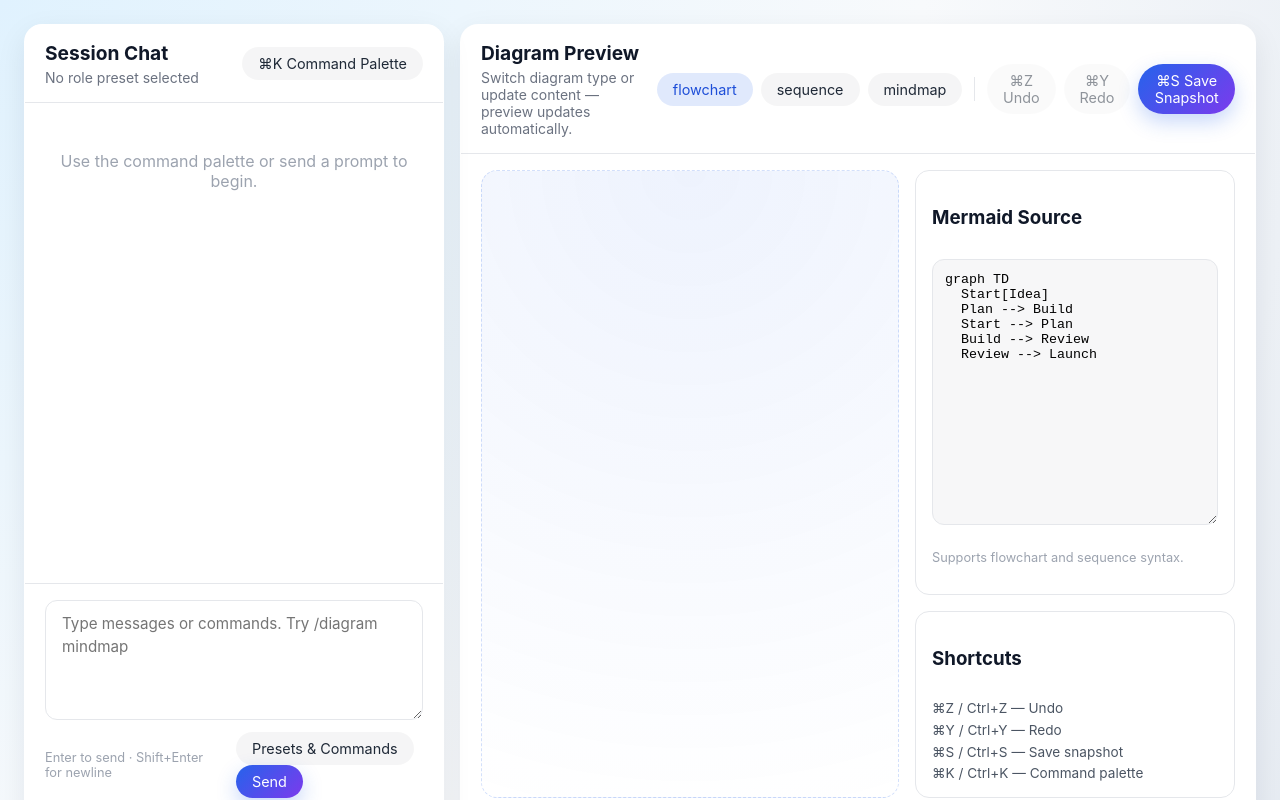
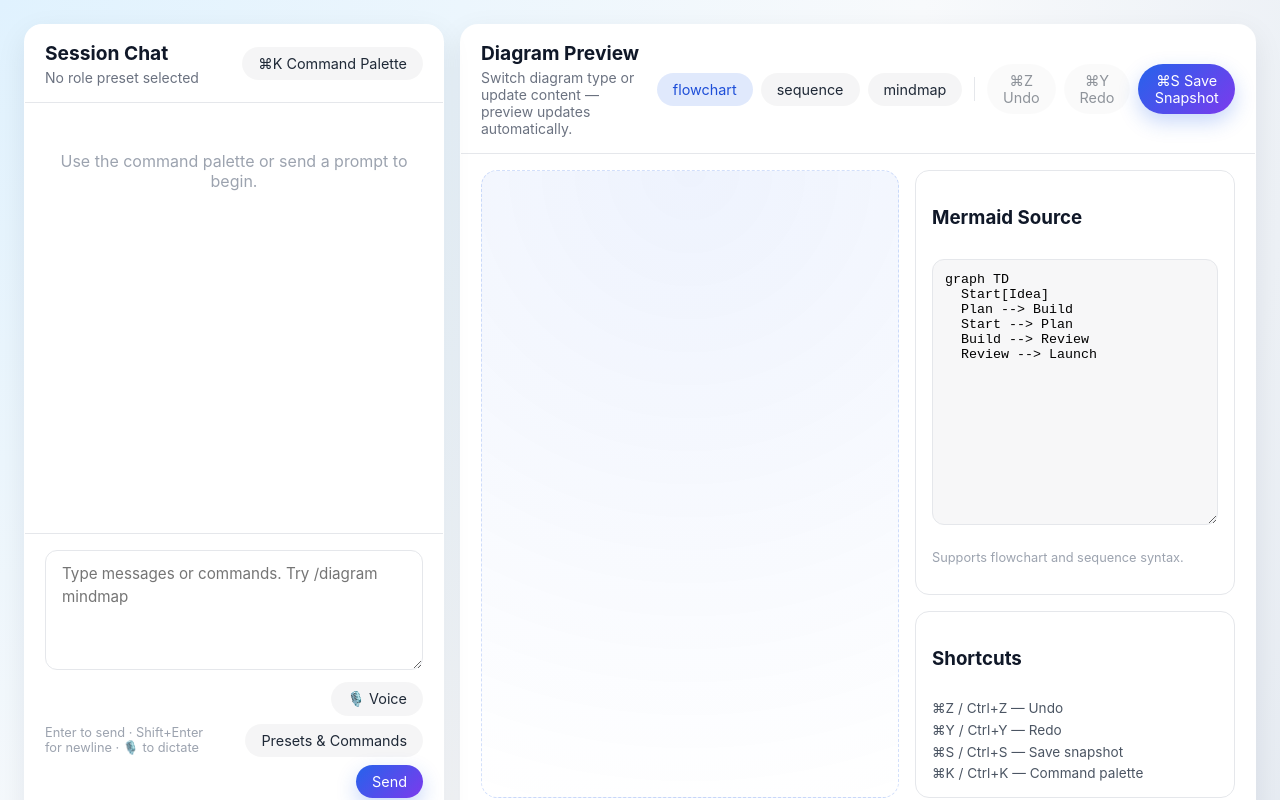
Before and after one commit to githattori/conversation-renderer, a React (Vite) app in the folder apps/web/: page / in a window 1280 px wide. Shown: the top 800 px of the page. Built offline with nearby package versions, Linux system fonts and the light colour scheme; what markmap-lib would draw is missing.

Commit message:
Add voice input support to chat panel (#5)

```diff
--- a/apps/web/src/App.css
+++ b/apps/web/src/App.css
@@ -115,6 +115,14 @@
   align-items: center;
   justify-content: space-between;
   gap: 1rem;
+}
+
+.chat-actions-buttons {
+  display: flex;
+  align-items: center;
+  gap: 0.5rem;
+  flex-wrap: wrap;
+  justify-content: flex-end;
 }
 
 .hint {
--- a/apps/web/src/components/ChatPanel.tsx
+++ b/apps/web/src/components/ChatPanel.tsx
@@ -1,6 +1,7 @@
 import { FormEvent, useMemo, useState } from 'react'
 import { useAppStore } from '../state/store'
 import clsx from 'clsx'
+import { useSpeechRecognition } from '../hooks/useSpeechRecognition'
 
 const roleColors: Record<string, string> = {
   user: 'var(--accent)',
@@ -16,6 +17,19 @@ export const ChatPanel = () => {
   const appendHistory = useAppStore((state) => state.appendHistory)
   const toggleCommandPalette = useAppStore((state) => state.toggleCommandPalette)
   const activeRole = useAppStore((state) => state.activeRole)
+  const { supported: speechSupported, listening: isListening, start: startListening, stop: stopListening } =
+    useSpeechRecognition({
+      onResult: (transcript) => {
+        setInput((previous) => {
+          if (!previous) {
+            return transcript
+          }
+
+          const needsSpace = !previous.endsWith(' ') && !previous.endsWith('\n')
+          return `${previous}${needsSpace ? ' ' : ''}${transcript}`
+        })
+      },
+    })
 
   const sortedMessages = useMemo(() => chat.slice().sort((a, b) => a.createdAt.localeCompare(b.createdAt)), [chat])
 
@@ -23,6 +37,9 @@ export const ChatPanel = () => {
     event.preventDefault()
     const trimmed = input.trim()
     if (!trimmed) return
+    if (isListening) {
+      stopListening()
+    }
     if (trimmed.startsWith('/')) {
       await executeCommand(trimmed)
     } else {
@@ -31,6 +48,12 @@ export const ChatPanel = () => {
     }
     setInput('')
   }
+
+  const hintMessage = speechSupported
+    ? isListening
+      ? 'Listening… tap the mic button to stop'
+      : 'Enter to send · Shift+Enter for newline · 🎙️ to dictate'
+    : 'Enter to send · Shift+Enter for newline'
 
   return (
     <section className="pane chat-pane">
@@ -64,8 +87,19 @@ export const ChatPanel = () => {
           rows={4}
         />
         <div className="chat-actions">
-          <span className="hint">Enter to send · Shift+Enter for newline</span>
-          <div>
+          <span className="hint">{hintMessage}</span>
+          <div className="chat-actions-buttons">
+            <button
+              className={clsx('ghost', { active: isListening })}
+              type="button"
+              onClick={() => (isListening ? stopListening() : startListening())}
+              disabled={!speechSupported}
+              aria-pressed={isListening}
+              aria-label={isListening ? 'Stop voice input' : 'Start voice input'}
+              title={speechSupported ? (isListening ? '音声入力を停止' : '音声入力を開始') : '音声入力はこのブラウザで利用できません'}
+            >
+              {isListening ? 'Listening…' : '🎙️ Voice'}
+            </button>
             <button className="ghost" type="button" onClick={() => toggleCommandPalette(true)}>
               Presets & Commands
             </button>
--- /dev/null
+++ b/apps/web/src/hooks/useSpeechRecognition.ts
@@ -0,0 +1,151 @@
+import { useCallback, useEffect, useRef, useState } from 'react'
+
+type SpeechRecognitionCallback = (transcript: string) => void
+
+type RecognitionAlternative = {
+  transcript: string
+}
+
+type RecognitionResult = {
+  isFinal: boolean
+  length: number
+  [index: number]: RecognitionAlternative
+}
+
+type RecognitionEvent = Event & {
+  resultIndex: number
+  results: {
+    length: number
+    [index: number]: RecognitionResult
+  }
+}
+
+type RecognitionInstance = {
+  lang: string
+  continuous: boolean
+  interimResults: boolean
+  start: () => void
+  stop: () => void
+  addEventListener: (type: 'result' | 'end' | 'error', listener: (event: unknown) => void) => void
+  removeEventListener: (type: 'result' | 'end' | 'error', listener: (event: unknown) => void) => void
+}
+
+type RecognitionConstructor = new () => RecognitionInstance
+
+interface UseSpeechRecognitionOptions {
+  lang?: string
+  interimResults?: boolean
+  continuous?: boolean
+  onResult?: SpeechRecognitionCallback
+}
+
+export const useSpeechRecognition = ({
+  lang,
+  interimResults = false,
+  continuous = false,
+  onResult,
+}: UseSpeechRecognitionOptions = {}) => {
+  const [supported, setSupported] = useState(false)
+  const [listening, setListening] = useState(false)
+  const recognitionRef = useRef<RecognitionInstance | null>(null)
+  const onResultRef = useRef<SpeechRecognitionCallback | undefined>(onResult)
+
+  useEffect(() => {
+    onResultRef.current = onResult
+  }, [onResult])
+
+  useEffect(() => {
+    if (typeof window === 'undefined') {
+      return
+    }
+
+    const SpeechRecognitionCtor: RecognitionConstructor | undefined =
+      (window as typeof window & {
+        SpeechRecognition?: RecognitionConstructor
+        webkitSpeechRecognition?: RecognitionConstructor
+      }).SpeechRecognition ??
+      (window as typeof window & {
+        SpeechRecognition?: RecognitionConstructor
+        webkitSpeechRecognition?: RecognitionConstructor
+      }).webkitSpeechRecognition
+
+    if (!SpeechRecognitionCtor) {
+      setSupported(false)
+      return
+    }
+
+    const recognition = new SpeechRecognitionCtor()
+    recognition.lang = lang ?? (typeof navigator !== 'undefined' ? navigator.language : 'en-US')
+    recognition.interimResults = interimResults
+    recognition.continuous = continuous
+
+    const handleResult = (event: unknown) => {
+      const recognitionEvent = event as RecognitionEvent
+      const result = recognitionEvent.results[recognitionEvent.resultIndex]
+      if (!result || !result.isFinal) return
+
+      const transcript = Array.from({ length: result.length }, (_, index) => result[index]?.transcript.trim())
+        .filter(Boolean)
+        .join(' ')
+
+      if (transcript && onResultRef.current) {
+        onResultRef.current(transcript)
+      }
+    }
+
+    const handleEnd = () => {
+      setListening(false)
+    }
+
+    const handleError = () => {
+      setListening(false)
+    }
+
+    recognition.addEventListener('result', handleResult)
+    recognition.addEventListener('end', handleEnd)
+    recognition.addEventListener('error', handleError)
+
+    recognitionRef.current = recognition
+    setSupported(true)
+
+    return () => {
+      recognition.removeEventListener('result', handleResult)
+      recognition.removeEventListener('end', handleEnd)
+      recognition.removeEventListener('error', handleError)
+      recognition.stop()
+      recognitionRef.current = null
+    }
+  }, [continuous, interimResults, lang])
+
+  const start = useCallback(() => {
+    const recognition = recognitionRef.current
+    if (!recognition || listening) return
+
+    try {
+      recognition.start()
+      setListening(true)
+    } catch (error) {
+      const domError = error as DOMException
+      if (domError.name === 'InvalidStateError') {
+        recognition.stop()
+        recognition.start()
+        setListening(true)
+      }
+    }
+  }, [listening])
+
+  const stop = useCallback(() => {
+    const recognition = recognitionRef.current
+    if (!recognition) return
+
+    recognition.stop()
+    setListening(false)
+  }, [])
+
+  return {
+    supported,
+    listening,
+    start,
+    stop,
+  }
+}
```
